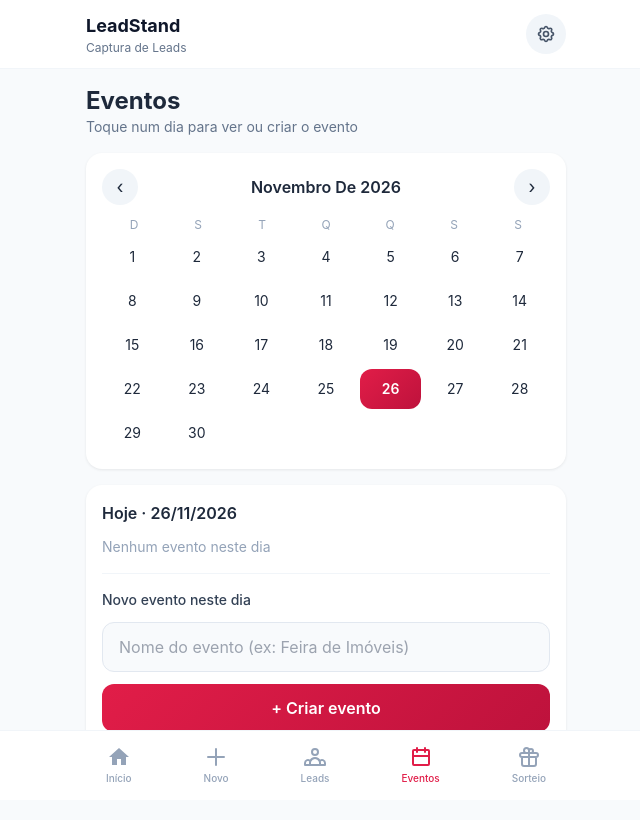
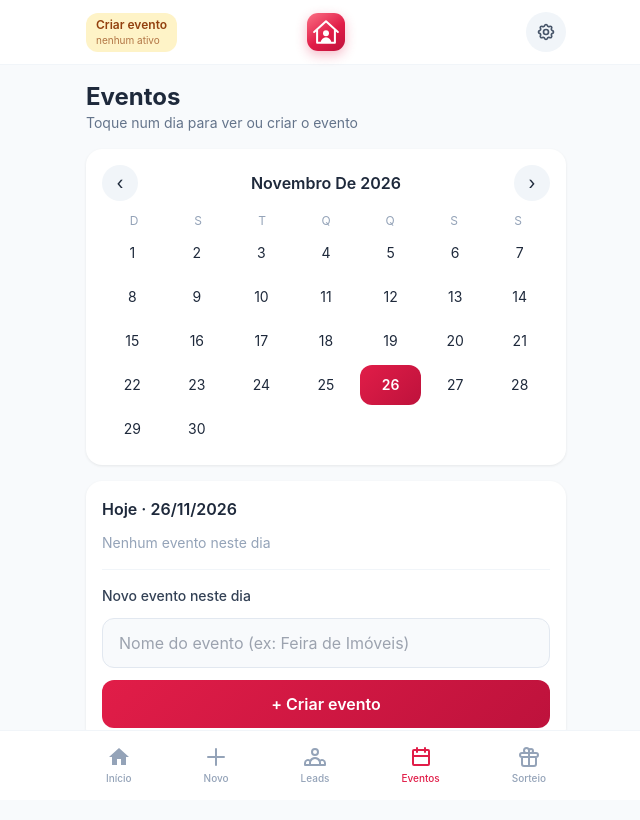
Before and after one commit to hewertton9/leadstand, a plain HTML site: page index.html in a window 1280 px wide. Shown: the whole page, without its empty margins (314-954 px from the left). Drawn offline with nearby package versions, Linux system fonts and the light colour scheme.

Commit message:
Add files via upload

```diff
--- a/index.html
+++ b/index.html
@@ -89,12 +89,14 @@
 
   <!-- ========== HEADER ========== -->
   <header class="bg-white border-b border-slate-100 sticky top-0 z-40">
-    <div class="max-w-lg mx-auto px-4 py-3 flex items-center justify-between">
-      <div>
-        <h1 class="text-lg font-bold text-slate-900">LeadStand</h1>
-        <p class="text-xs text-slate-500" id="header-sub">Captura de Leads</p>
-      </div>
-      <button onclick="showScreen('config')" aria-label="Configurações" class="w-10 h-10 rounded-full bg-slate-100 flex items-center justify-center">
+    <div class="max-w-lg mx-auto px-4 py-3 grid grid-cols-[minmax(0,1fr)_auto_minmax(0,1fr)] items-center gap-2">
+      <button id="header-event" onclick="showScreen('eventos')" aria-label="Eventos"></button>
+      <button onclick="showScreen('home')" aria-label="LeadStand – Início" class="justify-self-center flex items-center">
+        <span style="display:block;width:38px;height:38px;border-radius:11px;background:linear-gradient(145deg,#FB7185,#E11D48 55%,#BE123C);box-shadow:0 4px 12px rgba(225,29,72,.3)">
+          <svg viewBox="0 0 64 64" fill="none" stroke="#fff" stroke-width="3.4" stroke-linecap="round" stroke-linejoin="round" style="width:100%;height:100%;display:block"><path d="M12 32 L32 14 L52 32 M17 29 V50 H47 V29"/><g fill="#fff" stroke="none"><circle cx="32" cy="34" r="5"/><path d="M23 50 a9 9 0 0 1 18 0 Z"/></g></svg>
+        </span>
+      </button>
+      <button onclick="showScreen('config')" aria-label="Configurações" class="justify-self-end w-10 h-10 rounded-full bg-slate-100 flex items-center justify-center">
         <svg class="w-5 h-5 text-slate-600" fill="none" stroke="currentColor" viewBox="0 0 24 24"><path stroke-linecap="round" stroke-linejoin="round" stroke-width="2" d="M10.325 4.317c.426-1.756 2.924-1.756 3.35 0a1.724 1.724 0 002.573 1.066c1.543-.94 3.31.826 2.37 2.37a1.724 1.724 0 001.065 2.572c1.756.426 1.756 2.924 0 3.35a1.724 1.724 0 00-1.066 2.573c.94 1.543-.826 3.31-2.37 2.37a1.724 1.724 0 00-2.572 1.065c-.426 1.756-2.924 1.756-3.35 0a1.724 1.724 0 00-2.573-1.066c-1.543.94-3.31-.826-2.37-2.37a1.724 1.724 0 00-1.065-2.572c-1.756-.426-1.756-2.924 0-3.35a1.724 1.724 0 001.066-2.573c-.94-1.543.826-3.31 2.37-2.37.996.608 2.296.07 2.572-1.065z"/><path stroke-linecap="round" stroke-linejoin="round" stroke-width="2" d="M15 12a3 3 0 11-6 0 3 3 0 016 0z"/></svg>
       </button>
     </div>
@@ -543,7 +545,6 @@ Até mais!`
       document.getElementById('event-date').textContent = curEvent() ? fmtBR(curEvent().data) : '';
       document.getElementById('today-banner').classList.toggle('hidden', events.some(e => e.data === ymd(new Date())));
       document.getElementById('greeting').textContent = `${getGreeting()}${config.nome && config.nome !== 'Você' ? ', ' + config.nome : ''}!`;
-      document.getElementById('header-sub').textContent = curEvent() ? curEvent().nome : 'Captura de Leads';
     }
 
     // ================== EVENTOS ==================
@@ -565,6 +566,15 @@ Até mais!`
       p.className = 'text-sm mt-1 ' + (hoje ? 'text-slate-500' : 'text-amber-600 font-medium');
     }
 
+    function renderHeaderEvent() {
+      const b = document.getElementById('header-event'), e = curEvent();
+      const hoje = !!e && e.data === ymd(new Date());
+      b.className = 'justify-self-start min-w-0 max-w-full text-left rounded-xl px-2.5 py-1 ' + (hoje ? 'bg-slate-100 text-slate-700' : 'bg-amber-100 text-amber-800');
+      b.innerHTML = e
+        ? `<span class="block text-xs font-semibold truncate">${esc(e.nome)}</span><span class="block text-[10px] opacity-70">${fmtBR(e.data)}${hoje ? ' · hoje' : ''}</span>`
+        : `<span class="block text-xs font-semibold">Criar evento</span><span class="block text-[10px] opacity-70">nenhum ativo</span>`;
+    }
+
     function mudarMes(n) { calMonth = new Date(calMonth.getFullYear(), calMonth.getMonth() + n, 1); renderCalendario(); }
 
     function renderCalendario() {
@@ -579,6 +589,7 @@ Até mais!`
         html += `<button data-day="${iso}" class="h-10 rounded-xl text-sm relative ${sel ? 'btn-primary text-white font-semibold' : iso === today ? 'bg-slate-100 font-semibold' : ''}">${d}${has ? `<span class="absolute bottom-1 left-1/2 -translate-x-1/2 w-1.5 h-1.5 rounded-full ${sel ? 'bg-white' : 'bg-primary'}"></span>` : ''}</button>`;
       }
       document.getElementById('cal-grid').innerHTML = html;
+      renderHeaderEvent();
       document.getElementById('dia-titulo').textContent = (calSel === today ? 'Hoje · ' : '') + fmtBR(calSel);
       const evs = events.filter(e => e.data === calSel);
       document.getElementById('dia-eventos').innerHTML = evs.length ? evs.map(e => {
@@ -679,6 +690,7 @@ Até mais!`
       if (!SCREENS.includes(name)) name = 'home';
       if (sorteioTimer) { clearInterval(sorteioTimer); sorteioTimer = null; }
       if (!fromPop && location.hash !== '#' + name) history.pushState(null, '', '#' + name);
+      renderHeaderEvent();
       window.scrollTo(0, 0);
       SCREENS.forEach(s => {
         document.getElementById(`screen-${s}`).classList.add('hidden');
--- a/sw.js
+++ b/sw.js
@@ -1,4 +1,4 @@
-const CACHE = 'leadstand-v7';
+const CACHE = 'leadstand-v9';
 const LOCAL = ['./', './index.html', './manifest.json', './icon-192.png', './icon-512.png', './apple-touch-icon.png'];
 const CDN = [
   'https://cdn.tailwindcss.com',
```
